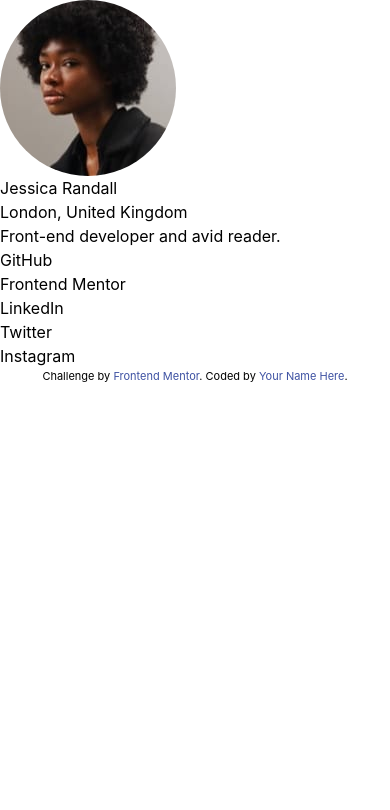
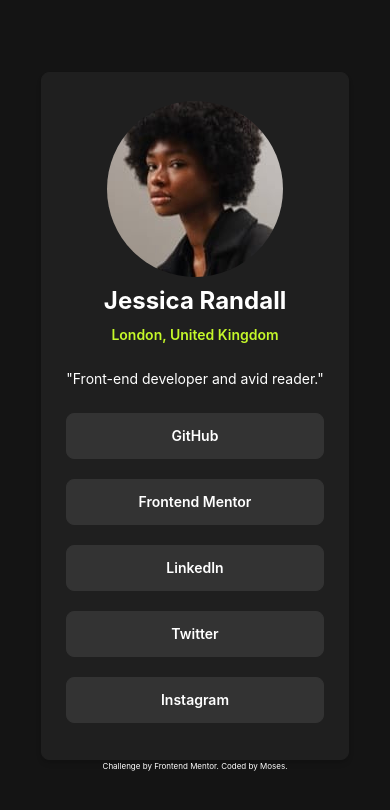
Before and after one commit to mbtenkorang/social-links-profile, a Vue app: page / in a window 390 px wide. Shown: the top 810 px of the page. Built offline with nearby package versions, Linux system fonts and the light colour scheme; a web font is replaced by a local one.

Commit message:
Styling for mobile design

```diff
--- a/index.html
+++ b/index.html
@@ -10,24 +10,14 @@
 
   <title>Frontend Mentor | Social links profile</title>
 
-  <!-- Feel free to remove these styles or customise in your own stylesheet 👍 -->
-  <style>
-    .attribution {
-      font-size: 11px;
-      text-align: center;
-    }
-
-    .attribution a {
-      color: hsl(228, 45%, 44%);
-    }
-  </style>
 </head>
 
-<body>
-  <div id="app"></div>
-  <div class="attribution">
+<body class="text-white font-sans h-dvh bg-offblack flex flex-col items-center justify-center">
+  <div id="app">
+  </div>
+  <div class="text-[8px]">
     Challenge by <a href="https://www.frontendmentor.io?ref=challenge" target="_blank">Frontend Mentor</a>.
-    Coded by <a href="#">Your Name Here</a>.
+    Coded by <a href="#">Moses</a>.
   </div>
 </body>
 <noscript>Kindly enable javascript to view this page</noscript>
--- a/src/App.vue
+++ b/src/App.vue
@@ -21,32 +21,33 @@ const userProfile = reactive({
     },
     {
       websiteName: "Frontend Mentor",
-      websiteUrl: "www.frontendmentor.io"
+      websiteUrl: "https://www.frontendmentor.io"
     },
     {
       websiteName: "LinkedIn",
-      websiteUrl: "www.linkedin.com"
+      websiteUrl: "https://www.linkedin.com"
     },
     {
       websiteName: "Twitter",
-      websiteUrl: "www.twitter.com"
+      websiteUrl: "https://www.twitter.com"
     },
     {
       websiteName: "Instagram",
-      websiteUrl: "www.instagram.com"
+      websiteUrl: "https://www.instagram.com"
     }
   ],
 })
 </script>
 
 <template>
-  <main>
+  <main
+    class="flex flex-col items-center justify-around border border-dark-grey bg-dark-grey rounded-lg max-w-xs shadow-md px-6 py-4">
     <ImageComponent :src-url="userProfile.profilePicture" />
-    <NameComponent :username="userProfile.userName" />
-    <LocationComponent :location="userProfile.location" />
+    <div>
+      <NameComponent :username="userProfile.userName" />
+      <LocationComponent :location="userProfile.location" />
+    </div>
     <StatusComponent :status="userProfile.status" />
     <ButtonComponents :social_links="userProfile.socialLinks" />
   </main>
 </template>
-
-<style scoped></style>
--- a/src/components/ButtonComponents.vue
+++ b/src/components/ButtonComponents.vue
@@ -5,12 +5,10 @@ const props = defineProps({
 </script>
 
 <template>
-    <div>
-        <ul>
-            <li v-for="(item,index) in social_links" :key="index">
-                <a :href="item.websiteUrl" target="_blank">
-                    {{ item.websiteName}}</a>
-            </li>
-        </ul>
+    <div class="w-full mb-5 py-3 text-center border border-neutral-grey bg-neutral-grey rounded-lg transition-colors hover:bg-primary-green hover:text-neutral-grey hover:duration-400 ease-in-out cursor-pointer"
+        v-for="(item,index) in social_links">
+        <a :href="item.websiteUrl" target="_blank" :key="index" class="font-semibold text-sm block">
+            {{ item.websiteName}}
+        </a>
     </div>
 </template>
--- a/src/components/ImageComponent.vue
+++ b/src/components/ImageComponent.vue
@@ -7,7 +7,7 @@ const props = defineProps({
 </script>
 
 <template>
-    <div class="overflow-hidden">
-        <img :src="srcUrl" alt="profile picture" class="rounded-full">
+    <div class="mt-3">
+        <img :src=" srcUrl" alt="profile picture" class="rounded-full">
     </div>
 </template>
--- a/src/components/LocationComponent.vue
+++ b/src/components/LocationComponent.vue
@@ -13,7 +13,5 @@ const comp_location = computed(() => {
 </script>
 
 <template>
-    <div>
-        <p>{{ comp_location }}</p>
-    </div>
+    <p class="text-sm text-primary-green font-semibold text-center mt-2">{{ comp_location }}</p>
 </template>
--- a/src/components/NameComponent.vue
+++ b/src/components/NameComponent.vue
@@ -5,5 +5,5 @@ const props = defineProps({
 </script>
 
 <template>
-    <h1>{{ username }}</h1>
+    <h1 class="font-bold text-2xl text-center mt-2">{{ username }}</h1>
 </template>
--- a/src/components/StatusComponent.vue
+++ b/src/components/StatusComponent.vue
@@ -5,5 +5,5 @@ const props = defineProps({
 </script>
 
 <template>
-    <p>{{ status }}</p>
+    <p class="font-normal text-sm my-6">"{{ status }}"</p>
 </template>
--- a/src/components/TitleComponent.vue
+++ /dev/null
@@ -1,2 +0,0 @@
-<script setup></script>
-<template></template>
```
